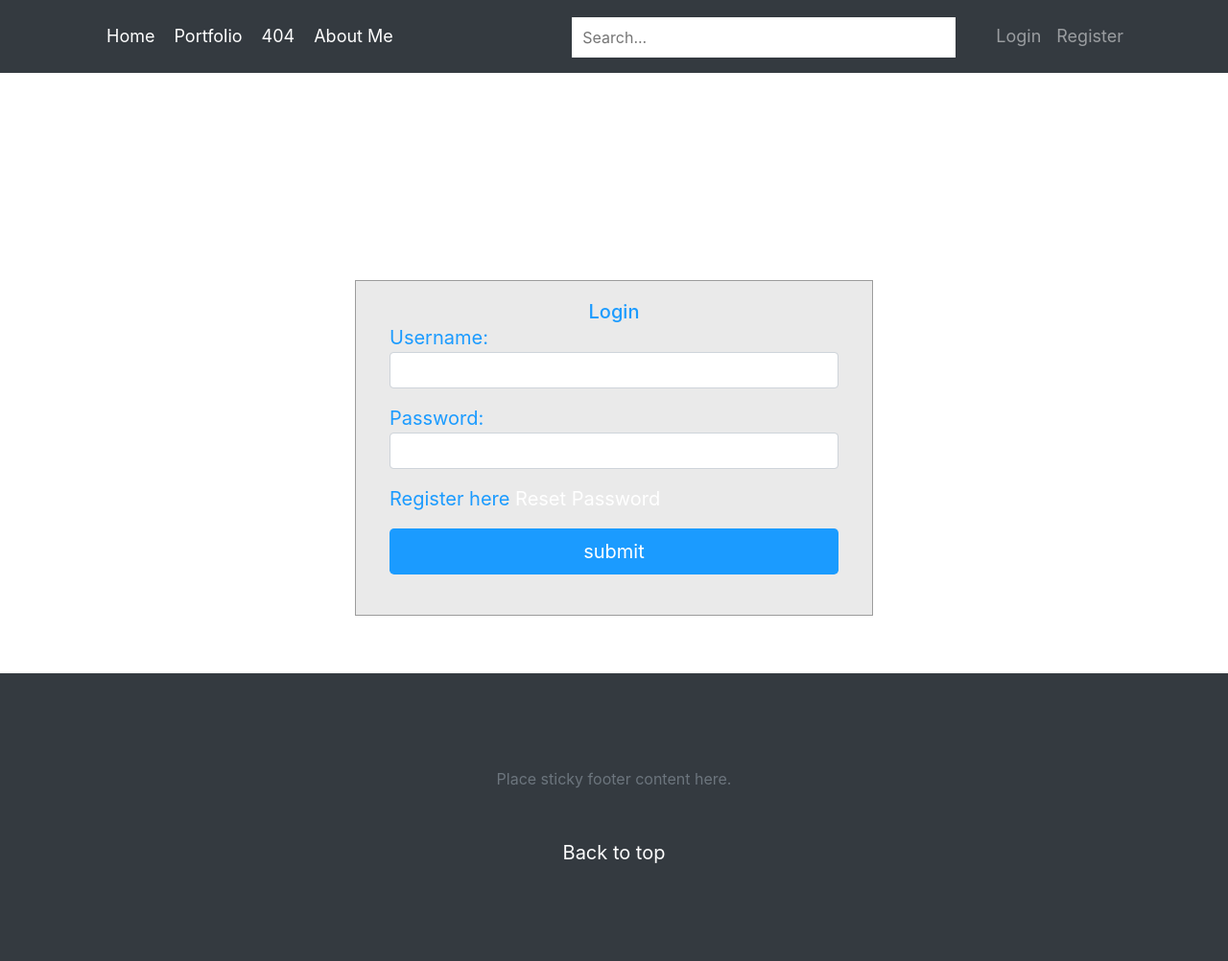
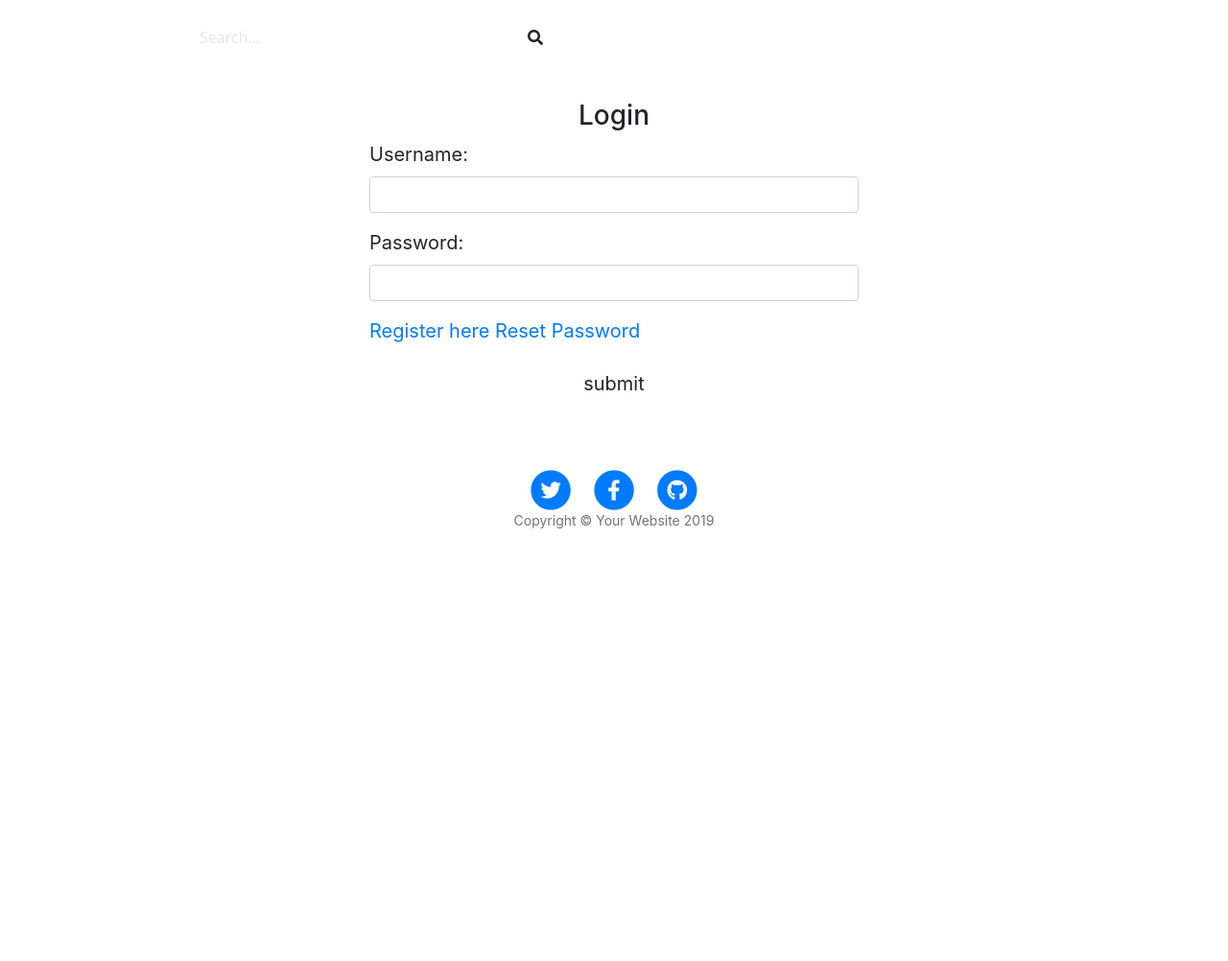
Before and after one commit to Goooooooooooooo/turbo-fortnight, a Django app: page /userprofile/login/ in a window 1280 px wide. Shown: the whole page at 96% size. After the commit the page ends 551 px from the top, so only its background shows below. Run offline with Django 3.2, Linux system fonts and the light colour scheme; parts of the project's set-up code (start-up, migrations or seed data) failed here and were passed over; some libraries are stand-ins or nearby versions.

Commit message:
commit-27

```diff
--- a/static/css/reset.css
+++ /dev/null
@@ -1,99 +0,0 @@
-    html, body, div, span, object, iframe,
-    h1, h2, h3, h4, h5, h6, p, blockquote, pre,
-    abbr, address, cite, code,
-    del, dfn, em, img, ins, kbd, q, samp,
-    small, strong, sub, sup, var,
-    b, i,
-    dl, dt, dd, ol, ul, li,
-    fieldset, form, label, legend,
-    table, caption, tbody, tfoot, thead, tr, th, td,
-    article, aside, canvas, details, figcaption, figure,
-    footer, header, hgroup, menu, nav, section, summary,
-    time, mark, audio, video {
-        margin:0;
-        padding:0;
-        border:0;
-        outline:0;
-        font-size:100%;
-        vertical-align:baseline;
-        background:transparent;
-    }
-
-    body {
-        line-height:1;
-    }
-
-    img{
-        max-width: 100%;
-    }
-
-    article,aside,details,figcaption,figure,
-    footer,header,hgroup,menu,nav,section {
-        display:block;
-    }
-
-    nav ul {
-        list-style:none;
-    }
-
-    blockquote, q {
-        quotes:none;
-    }
-
-    blockquote:before, blockquote:after,
-    q:before, q:after {
-        content:'';
-        content:none;
-    }
-
-    a {
-        margin:0;
-        padding:0;
-        font-size:100%;
-        vertical-align:baseline;
-        background:transparent;
-        color: #ffffff;
-    }
-
-    /* change colours to suit your needs */
-    ins {
-        background-color:#ff9;
-        color:#000;
-        text-decoration:none;
-    }
-
-    /* change colours to suit your needs */
-    mark {
-        background-color:#ff9;
-        color:#000;
-        font-style:italic;
-        font-weight:bold;
-    }
-
-    del {
-        text-decoration: line-through;
-    }
-
-    abbr[title], dfn[title] {
-        border-bottom:1px dotted;
-        cursor:help;
-    }
-
-    table {
-        border-collapse:collapse;
-        border-spacing:0;
-    }
-
-    /* change border colour to suit your needs */
-    hr {
-        display:block;
-        height:1px;
-        border:0;
-        border-top:1px solid #cccccc;
-        margin:1em 0;
-        padding:0;
-    }
-
-    input, select {
-        vertical-align:middle;
-    }
--- a/static/css/style.css
+++ b/static/css/style.css
@@ -24,235 +24,39 @@
 }
 
 
-/* Login Form CSS-Start */
-
-#login .text-color{
-    color: #1B9BFF;
-}
-
-#login .btn-color{
-    color: white;
-    background: #1B9BFF;
-}
-/*
-#login .container
-{
-    margin: 20px auto;
-    padding-top: 120px;
-    padding-bottom: 40px;
-}
-*/
-#login .container #login-row #login-column #login-box {
-	margin-top: 120px;
-	max-width: 600px;
-	height: 350px;
-	border: 1px solid #9C9C9C;
-	background-color: #EAEAEA;
-}
-#login .container #login-row #login-column #login-box #login-form {
-    padding: 20px;
-}
-#login .container #login-row #login-column #login-box #login-form #register-link {
-    margin-top: -85px;
-}
-
-/* Login Form CSS-End */
-
-
-/* Register Form CSS-Start */
-
-#register .container
-{
-    margin: 20px auto;
-    padding-top: 120px;
-    padding-bottom: 40px;
-}
-
-#register .container #register-box{
-    border: 1px solid #9C9C9C;
-	background-color: #EAEAEA;
-}
-
-#register .container #register-box #register-form{
-    padding: 20px;
-}
-
-#register .preview
-{
-    padding: 10px;
-    position: relative;
-}
-
-#register .preview i
-{
-    color: white;
-    font-size: 5px;
-    transform: translate(40px,70px);
-}
-
-#register .preview-img
-{
-    border-radius: 20px;
-    box-shadow: 0px 0px 5px 2px #ED6C19;
-}
-
-#register .browse-button
-{
-    width: 100px;
-    height: 100px;
-    border-radius: 20px;
-    position: absolute; /* Tweak the position property if the element seems to be unfit */
-    top: 26px;
-    left: 26px;
-    background: linear-gradient(180deg, transparent, #ED6C19);
-    opacity: 0;
-    transition: 0.3s ease;
-}
-
-#register .browse-button:hover
-{
-    opacity: 1;
-}
-
-#register .browse-input
-{
-    width: 100px;
-    height: 100px;
-    border-radius: 20px;
-    transform: translate(-1px,-26px);
-    opacity: 0;
-}
-
-#register .text-color{
-    color: #1B9BFF;
-}
-
-
-#register .btn-color{
-    color: white;
-    background: #1B9BFF;
-}
-
-#register .form-group
-{
-    width:  250px;
-    margin: 10px auto;
-}
-
-#register .form-group input
-{
-    transition: 0.3s linear;
-}
-
-#register .form-group input:focus
-{
-    border: 1px solid crimson;
-    box-shadow: 0 0 0 0;
-}
-
-#register .Error
-{
-    color: crimson;
-    font-size: 13px;
-}
-
-
 /* Header CSS-Start */
 
-.searchbar {
+#searchbar {
     margin-bottom: auto;
     margin-top: auto;
     height: 60px;
-    /* 圆角 */
-    /*border-radius: 30px;*/
     padding: 10px;
     align-items: center;
+    background-color:rgba(0,0,0,0);
 }
 
-.search_input{
-    color: #fff;
+#searchbar > .search_input{
+	box-shadow: none;
+	opacity: 0.5;
     border: 0;
     outline: 0;
-    caret-color:red;
-    /* 搜索输入框初始大小 */
-    width: 400px;
+    caret-color:#f8f9fa;
+    border-radius: 30px;
+    width: 350px;
     line-height: 40px;
-    /* 过渡:搜索输入框展开 */
-    /*transition: width 0.4s linear;*/
+    background-color:rgba(0,0,0,0);
 }
 
-/* 搜索图标样式 */
-.search_icon{
-    height: 40px;
-    width: 40px;
-    float: right;
-    background:white;
-    justify-content: center;
-    align-items: center;
-    color:#007bff;
+#searchbar > input:-moz-placeholder{
+	color: #cccccc;
+}
+#searchbar > input:-ms-input-placeholder{
+	color: #cccccc;
+}
+#searchbar > input::-webkit-input-placeholder{
+	color: #cccccc;
 }
 
-/* 鼠标悬浮，搜索栏样式设置 */
-/*
-.searchbar:hover > .search_input{
-    /* 搜索输入框大小 */
-    width: 400px;
-    /* 光标颜色 */
-    caret-color:red;
-    /*transition: width 0.4s linear;*/
-}
-/* 鼠标悬浮，搜索图标样式设置 */
-.searchbar:hover > .search_icon{
-    background:white;
-    color: #e74c3c;
-}*/
-
-/* 关键字字体颜色 */
-.searchbar ::-webkit-input-placeholder {
-	color: #fff;
-}
-
-.searchbar ::-moz-placeholder {
-	color: #fff;
-}
-
-.searchbar :-ms-input-placeholder {
-	color: #fff;
-}
-
-.searchbar :-moz-placeholder {
-	color: #fff;
-}
-
-/*
- 导航栏下拉菜单 鼠标悬浮
- 背景字体颜色设置
- */
-
-
-#header-nav ul li a:hover{
-	color: #FF3F3F;
-}
-
-
-.header-drop a:hover{
-	color: white;
-    background: #3A93FF;
-}
-
-.nav-link{
-	font-size:18px;
-	padding: 0 10px;
-}
-
-
-.text-primary {
-	color: #343a40;
-}
-
-.text-white {
-    color: #fff;
-}
 
 /* Header CSS-End */
 
@@ -359,27 +163,6 @@
 	display:block;
 }
 
-/*
-.btn-link,a {
-	transition-timing-function: ease,ease,ease-in-out,ease-in-out;
-	transition-duration: .35s;
-	transition-property: color,border-color,background-color,box-shadow;
-}
-
-.btn-link,.btn-link:active,.btn-link:focus,.btn-link:hover,.btn-link:link,.btn-link:visited,a,a:active,a:focus,a:hover,a:link,a:visited {
-	outline: 0;
-	text-decoration: none;
-}
-
-.btn-link {
-	display: inline-block;
-	color: inherit;
-	font-weight: inherit;
-}
-
-.btn-link.active,.btn-link:focus,.btn-link:hover {
-	color: #45c6a6;
-}*/
 
 /* Index CSS */
 
@@ -467,7 +250,7 @@
 
 
 /*  pagination  */
-.pagination{
+.pagination {
   display: block;
   width: 100%;
   padding: 30px 0;
@@ -475,12 +258,11 @@
   overflow: hidden;
 }
 
-.pagination a{
+.pagination a {
   color: #818181;
 }
 
-.previous,
-.next,.p_number{
+.previous, .next, .p_number {
   text-decoration: none;
   margin: 0 30px;
   font-family: 'LatoBold', 'Helvetica', arial;
@@ -489,17 +271,15 @@
   text-transform: uppercase;
 }
 
-
-.previous{
+.previous {
   float: left;
 }
 
-.next{
+.next {
   float: right;
 }
 
-.previous i,
-.next i{
+.previous i, .next i {
   width: 15px;
   height: 7px;
   display: inline-block;
@@ -507,33 +287,31 @@
   background: url('../img/pagination.png') no-repeat;
 }
 
-.previous i{
+.previous i {
   background-position: 0 0;
   margin-right: 10px;
 }
 
-.next i{
+.next i {
   background-position: -16px 0;
   margin-left: 10px;
 }
 
-.previous:hover,
-.next:hover{
+.previous:hover, .next:hover {
   color: #007bff;
 }
-.previous:hover i,
-.next:hover i{
+
+.previous:hover i, .next:hover i {
   background: url('../img/pagination_hover.png') no-repeat;
 }
 
-.previous:hover i{
+.previous:hover i {
   background-position: 0px 0;
 }
 
-.next:hover i{
+.next:hover i {
   background-position: -16px 0;
 }
-
 
 
 /*  General CSS*/
@@ -558,3 +336,190 @@ footer ul.social_profiles li a,
 	-moz-transition: .2s linear;
 	-o-transition: .2s linear;
 }
+
+
+/* header.html */
+
+#mainNav {
+  position: absolute;
+  border-bottom: 1px solid #e9ecef;
+  background-color: #fff;
+  font-family: 'Open Sans', 'Helvetica Neue', Helvetica, Arial, sans-serif
+}
+
+#mainNav .navbar-brand {
+  font-weight: 800;
+  color: #343a40
+}
+
+#mainNav .navbar-toggler {
+  font-size: 12px;
+  font-weight: 800;
+  padding: 13px;
+  text-transform: uppercase;
+  color: #343a40
+}
+
+#mainNav .navbar-nav>li.nav-item>a {
+  font-size: 12px;
+  font-weight: 800;
+  letter-spacing: 1px;
+  text-transform: uppercase
+}
+
+@media only screen and (min-width:992px) {
+  #mainNav {
+    border-bottom: 1px solid transparent;
+    background: 0 0
+  }
+  #mainNav .navbar-brand {
+    padding: 10px 20px;
+    color: #fff
+  }
+  #mainNav .navbar-brand:focus, #mainNav .navbar-brand:hover {
+    color: rgba(255, 255, 255, .8)
+  }
+  #mainNav .navbar-nav>li.nav-item>a {
+    padding: 10px 20px;
+    color: #fff
+  }
+  #mainNav .navbar-nav>li.nav-item>a:focus, #mainNav .navbar-nav>li.nav-item>a:hover {
+    color: rgba(255, 255, 255, .8)
+  }
+}
+
+@media only screen and (min-width:992px) {
+  #mainNav {
+    transition: background-color .2s;
+    transform: translate3d(0, 0, 0);
+    -webkit-backface-visibility: hidden
+  }
+  #mainNav.is-fixed {
+    position: fixed;
+    top: -67px;
+    transition: transform .2s;
+    border-bottom: 1px solid #fff;
+    background-color: rgba(255, 255, 255, .9)
+  }
+  #mainNav.is-fixed .navbar-brand {
+    color: #212529
+  }
+  #mainNav.is-fixed .navbar-brand:focus, #mainNav.is-fixed .navbar-brand:hover {
+    color: #0085a1
+  }
+  #mainNav.is-fixed .navbar-nav>li.nav-item>a {
+    color: #212529
+  }
+  #mainNav.is-fixed .navbar-nav>li.nav-item>a:focus, #mainNav.is-fixed .navbar-nav>li.nav-item>a:hover {
+    color: #0085a1
+  }
+  #mainNav.is-visible {
+    transform: translate3d(0, 100%, 0)
+  }
+}
+
+header.masthead {
+  margin-bottom: 50px;
+  background: no-repeat center center;
+  background-color: #868e96;
+  background-attachment: scroll;
+  position: relative;
+  background-size: cover
+}
+
+header.masthead .overlay {
+  position: absolute;
+  top: 0;
+  left: 0;
+  height: 100%;
+  width: 100%;
+  background-color: #212529;
+  opacity: .3
+}
+
+header.masthead .page-heading, header.masthead .post-heading, header.masthead .site-heading {
+  padding: 200px 0 150px;
+  color: #fff
+}
+
+@media only screen and (min-width:768px) {
+  header.masthead .page-heading, header.masthead .post-heading, header.masthead .site-heading {
+    padding: 200px 0
+  }
+}
+
+header.masthead .page-heading, header.masthead .site-heading {
+  text-align: center
+}
+
+header.masthead .page-heading h1, header.masthead .site-heading h1 {
+  font-size: 50px;
+  margin-top: 0
+}
+
+header.masthead .page-heading .subheading, header.masthead .site-heading .subheading {
+  font-size: 24px;
+  font-weight: 300;
+  line-height: 1.1;
+  display: block;
+  margin: 10px 0 0;
+  font-family: 'Open Sans', 'Helvetica Neue', Helvetica, Arial, sans-serif
+}
+
+@media only screen and (min-width:768px) {
+  header.masthead .page-heading h1, header.masthead .site-heading h1 {
+    font-size: 80px
+  }
+}
+
+header.masthead .post-heading h1 {
+  font-size: 35px
+}
+
+header.masthead .post-heading .meta, header.masthead .post-heading .subheading {
+  line-height: 1.1;
+  display: block
+}
+
+header.masthead .post-heading .subheading {
+  font-size: 24px;
+  font-weight: 600;
+  margin: 10px 0 30px;
+  font-family: 'Open Sans', 'Helvetica Neue', Helvetica, Arial, sans-serif
+}
+
+header.masthead .post-heading .meta {
+  font-size: 20px;
+  font-weight: 300;
+  font-style: italic;
+  font-family: Lora, 'Times New Roman', serif
+}
+
+header.masthead .post-heading .meta a {
+  color: #fff
+}
+
+@media only screen and (min-width:768px) {
+  header.masthead .post-heading h1 {
+    font-size: 55px
+  }
+  header.masthead .post-heading .subheading {
+    font-size: 30px
+  }
+}
+
+/* footer */
+footer {
+  padding: 50px 0 65px
+}
+
+footer .list-inline {
+  margin: 0;
+  padding: 0
+}
+
+footer .copyright {
+  font-size: 14px;
+  margin-bottom: 0;
+  text-align: center
+}
--- a/templates/base.html
+++ b/templates/base.html
@@ -11,9 +11,10 @@
     <link rel="stylesheet" href="{% static 'bootstrap/css/bootstrap.min.css' %}">
     <link rel="stylesheet" href="{% static 'css/all.css' %}">
     <link rel="stylesheet" href="{% static 'css/style.css' %}">
-    <link rel="stylesheet" href="{% static 'css/reset.css' %}">
+    <!--     代码高亮样式 -->
     <link rel="stylesheet" href="{% static 'css/monokai.css' %}">
     <link rel="stylesheet" href="{% static 'css/simplemde.min.css' %}">
+
 </head>
 <body>
     {% include 'header.html' %}
@@ -34,36 +35,5 @@
 
     {% block script %}{% endblock script %}
 
-    <style>
-        body {
-            /*  字体  */
-            font-family: -apple-system, BlinkMacSystemFont, 'Microsoft YaHei', sans-serif;
-
-            /*  字号 */
-            font-size: 16px;
-
-            /*  字体颜色  */
-            color: #333;
-
-            /* 行距 */
-            line-height: 1.75;
-        }
-        html, body {
-            height: 100%;
-            margin: 0;
-        }
-        #wrapper {
-            min-height: 100%;
-            margin-bottom: -300px;
-        }
-        #push{
-            height: 360px;
-        }
-        #footer{
-            height: 300px;
-        }
-
-    </style>
-
 </body>
 </html>
--- a/templates/footer.html
+++ b/templates/footer.html
@@ -2,10 +2,46 @@
 {% load staticfiles %}
 
 
-<footer id="footer" class="footer bg-dark py-5">
+<!--<footer id="footer" class="footer bg-dark py-5">-->
+<!--  <div class="container text-center py-5">-->
+<!--      <span class="text-muted">Place sticky footer content here.</span>-->
+<!--  </div>-->
+<!--  <p class="text-center fs&#45;&#45;20"><a href="#">Back to top</a></p>-->
+<!--</footer>-->
 
-  <div class="container text-center py-5">
-      <span class="text-muted">Place sticky footer content here.</span>
-  </div>
-  <p class="text-center fs--20"><a href="#">Back to top</a></p>
+<!-- Footer -->
+<footer>
+    <div class="container">
+        <div class="row">
+            <div class="col-lg-8 col-md-10 mx-auto">
+                <ul class="list-inline text-center">
+                    <li class="list-inline-item">
+                        <a href="#">
+                            <span class="fa-stack fa-lg">
+                                <i class="fas fa-circle fa-stack-2x"></i>
+                                <i class="fab fa-twitter fa-stack-1x fa-inverse"></i>
+                            </span>
+                        </a>
+                    </li>
+                    <li class="list-inline-item">
+                        <a href="#">
+                            <span class="fa-stack fa-lg">
+                                <i class="fas fa-circle fa-stack-2x"></i>
+                                <i class="fab fa-facebook-f fa-stack-1x fa-inverse"></i>
+                            </span>
+                        </a>
+                    </li>
+                    <li class="list-inline-item">
+                        <a href="#">
+                            <span class="fa-stack fa-lg">
+                                <i class="fas fa-circle fa-stack-2x"></i>
+                                <i class="fab fa-github fa-stack-1x fa-inverse"></i>
+                            </span>
+                        </a>
+                    </li>
+                </ul>
+                <p class="copyright text-muted">Copyright &copy; Your Website 2019</p>
+            </div>
+        </div>
+    </div>
 </footer>
--- a/templates/header.html
+++ b/templates/header.html
@@ -1,37 +1,35 @@
 
 
 {% load staticfiles %}
-<div class="bg-dark">
+
+  <!-- Navigation -->
+<nav class="navbar navbar-expand-lg navbar-light fixed-top" id="mainNav">
 	<div class="container">
-	<!--Navbar-->
-	<nav id="header-nav" class="navbar navbar-expand-lg navbar-dark primary-color">
-		  <div class="collapse navbar-collapse">
-			  <ul class="nav mr-auto">
-				  <li class="active nav-item">
+		<a class="navbar-brand" href="index.html">Blog</a>
+		<button class="navbar-toggler navbar-toggler-right" type="button" data-toggle="collapse" data-target="#navbarResponsive" aria-controls="navbarResponsive" aria-expanded="false" aria-label="Toggle navigation">
+			Menu
+			<i class="fas fa-bars"></i>
+		</button>
+		<div class="d-flex justify-content-center h-100">
+			<form data-form="validate" novalidate="novalidate">
+				<div id="searchbar">
+				{% csrf_token %}
+				<input class="search_input pl-2" type="text" name="search" placeholder=" Search...">
+					<a><i class="fas fa-search"></i></a>
+				</div>
+			</form>
+		</div>
+		<div class="collapse navbar-collapse" id="navbarResponsive">
+			<ul class="navbar-nav ml-auto">
+				<li class="nav-item">
 					<a class="nav-link" href="{% url 'article:article-list' %}">Home</a>
 				</li>
 				<li class="nav-item">
 					<a class="nav-link" href="{% url 'article:article-portfolio' %}">Portfolio</a>
 				</li>
 				<li class="nav-item">
-					<a class="nav-link" href="{% url 'page_404' %}"> 404 </a>
+					<a class="nav-link" href="{% url 'page_404' %}">404</a>
 				</li>
-				  <li class="nav-item">
-					<a class="nav-link" href="#"> About Me </a>
-				  </li>
-			  </ul>
-			  <!-- Search bar start -->
-			  <div class="d-flex justify-content-center h-100">
-					<form data-form="validate" novalidate="novalidate" class="form-inline ml-auto pr-4">
-						{% csrf_token %}
-						<div class="searchbar pull-right">
-							<input class="search_input text-dark" type="text" name="search" placeholder="  Search...">
-<!--							<a href="#" class="search_icon"><i class="fas fa-search"></i></a>-->
-						</div>
-					</form>
-			  </div>
-			  <!-- Search bar End -->
-			  <!-- User Menu Drop Start -->
 				{% if user.is_authenticated %}
 				<!-- Links -->
 				<ul class="nav">
@@ -53,20 +51,17 @@
 					</li>
 				</ul>
 				{% else %}
-			  	<ul class="navbar-nav">
 				<li class="nav-item">
 					<a class="nav-link" href="{% url 'userprofile:login' %}"> Login </a>
 				</li>
 				<li class="nav-item">
 					<a class="nav-link" href="{% url 'userprofile:register' %}">Register</a>
 				</li>
+				{% endif %}
 			</ul>
-			  {% endif %}
-			  <!-- User Menu Drop End -->
+		</div>
 	</div>
 </nav>
 
-</div>
-</div>
 
 <div class="clearfix" style="margin-bottom:0px;"></div><!-- 清除浮动 -->
```
Also changed, not shown: templates/article/detail.html (+16 -5 lines), templates/article/index.html (+16 -1 lines), db.sqlite3, static/img/home-bg.jpg (added). Lines whose indentation alone changed are shown as unchanged.
